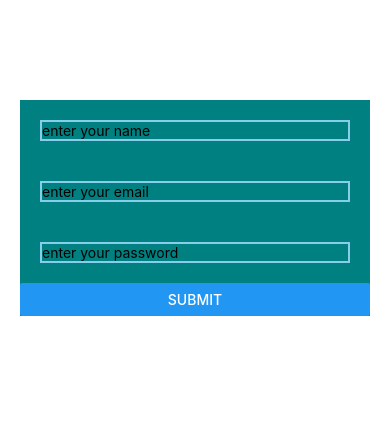
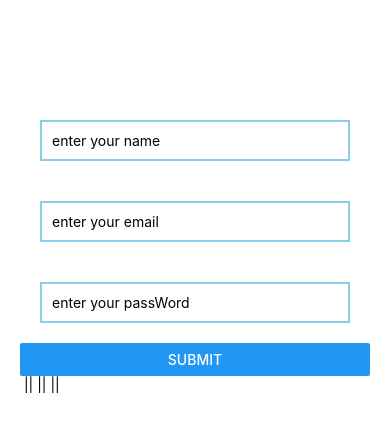
Before and after one commit to kabir-webDev/native-practice, a React Native app: screen / in a window 390 px wide. Shown: the top 432 px of the page. Built offline with nearby package versions, Linux system fonts and the light colour scheme.

Commit message:
Adding text field

```diff
--- a/App.js
+++ b/App.js
@@ -1,5 +1,5 @@
 import React from "react";
-import { View, Button, TextInput } from "react-native";
+import { View, Button, TextInput, Text } from "react-native";
 
 class App extends React.Component {
   constructor() {
@@ -15,28 +15,43 @@ class App extends React.Component {
   }
   render() {
     return (
-      <View style={{ margin: 20, marginTop: 100, backgroundColor: "teal" }}>
+      <View style={{ margin: 20, marginTop: 100 }}>
         <TextInput
           placeholder="enter your name"
           onChangeText={(text) => {
             this.setState({ name: text });
           }}
-          style={{ borderWidth: 2, borderColor: "skyblue", margin: 20 }}
+          style={{
+            borderWidth: 2,
+            borderColor: "skyblue",
+            padding: 10,
+            margin: 20,
+          }}
         />
         <TextInput
           placeholder="enter your email"
           onChangeText={(text) => {
             this.setState({ email: text });
           }}
-          style={{ borderWidth: 2, borderColor: "skyblue", margin: 20 }}
+          style={{
+            borderWidth: 2,
+            borderColor: "skyblue",
+            padding: 10,
+            margin: 20,
+          }}
         />
         <TextInput
-          placeholder="enter your password"
+          placeholder="enter your passWord"
           secureTextEntry={true}
           onChangeText={(text) => {
             this.setState({ password: text });
           }}
-          style={{ borderWidth: 2, borderColor: "skyblue", margin: 20 }}
+          style={{
+            borderWidth: 2,
+            borderColor: "skyblue",
+            padding: 10,
+            margin: 20,
+          }}
         />
         <Button
           title="Submit"
@@ -44,6 +59,11 @@ class App extends React.Component {
             this.submit();
           }}
         />
+        <Text>
+          <Text>{this.state.name}</Text> ||
+          <Text>{this.state.email}</Text> ||
+          <Text>{this.state.password}</Text> ||
+        </Text>
       </View>
     );
   }
```
